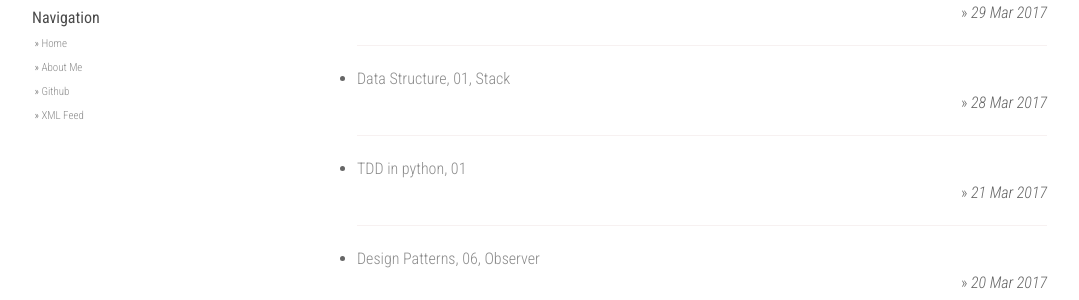
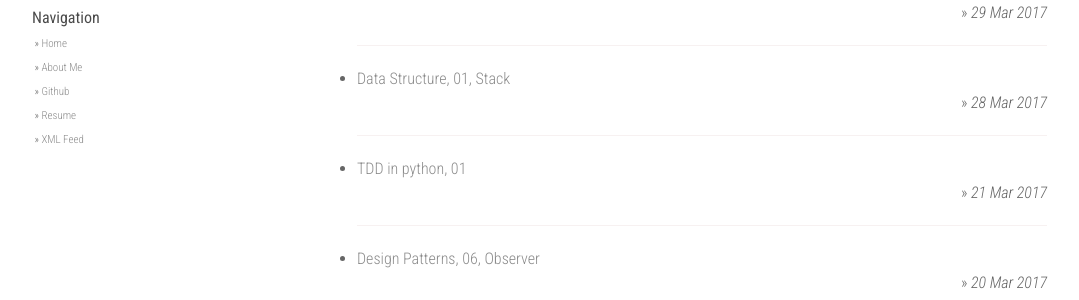
Before and after one commit to lee-seul/lee-seul.github.com, a Jekyll site: the page built from index.html, in a window 1280 px wide. Shown: the part 383-683 px from the top of the page, without its empty margins (53-1132 px from the left). Built offline with Jekyll 4.4.1, drawn with Linux system fonts in a browser that asks for light colours; nearby versions of some CDN libraries; the list of posts is cut into pages by our own code.

Commit message:
resume 이동 링크 추가

```diff
--- a/_config.yml
+++ b/_config.yml
@@ -38,6 +38,8 @@ urls:
 #      url: /projects/
     - text: Github
       url: https://github.com/lee-seul
+    - text: Resume
+      url: /resume
     - text: XML Feed
       url: /feed.xml
 
```
